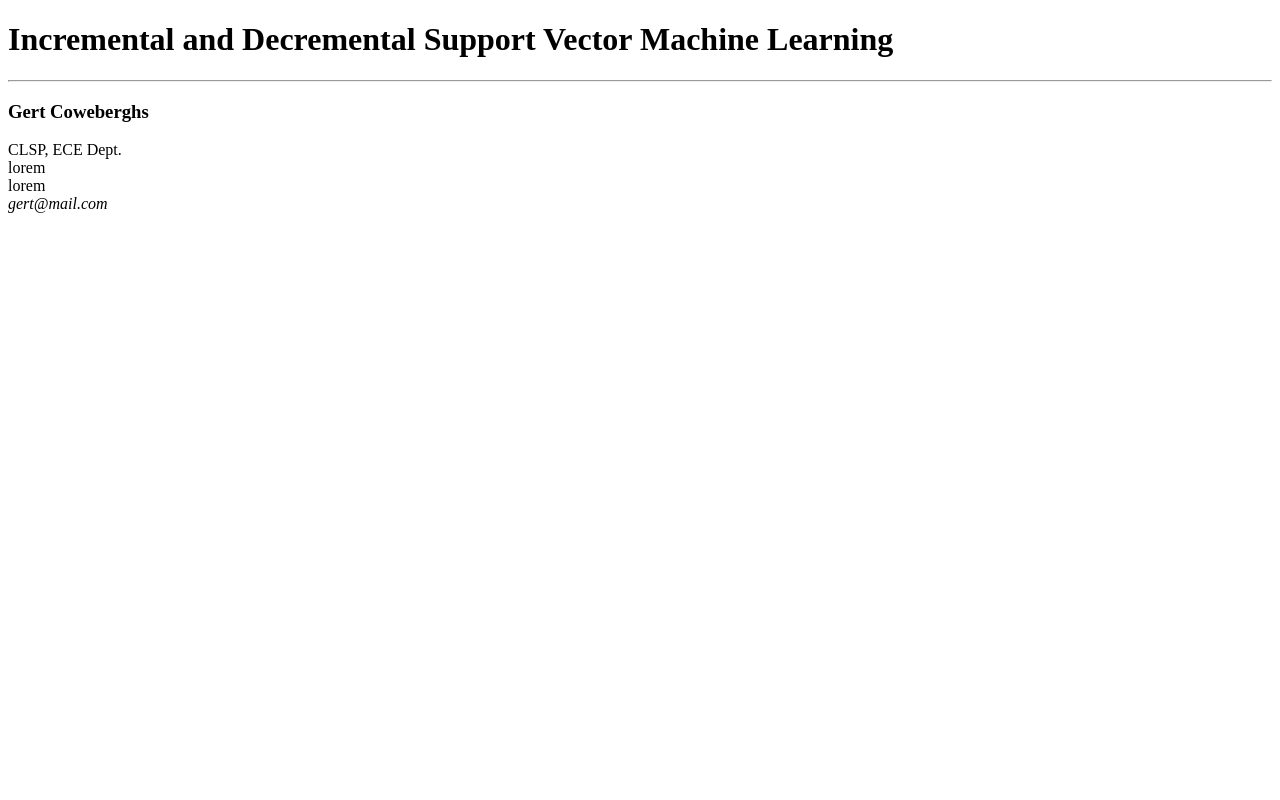
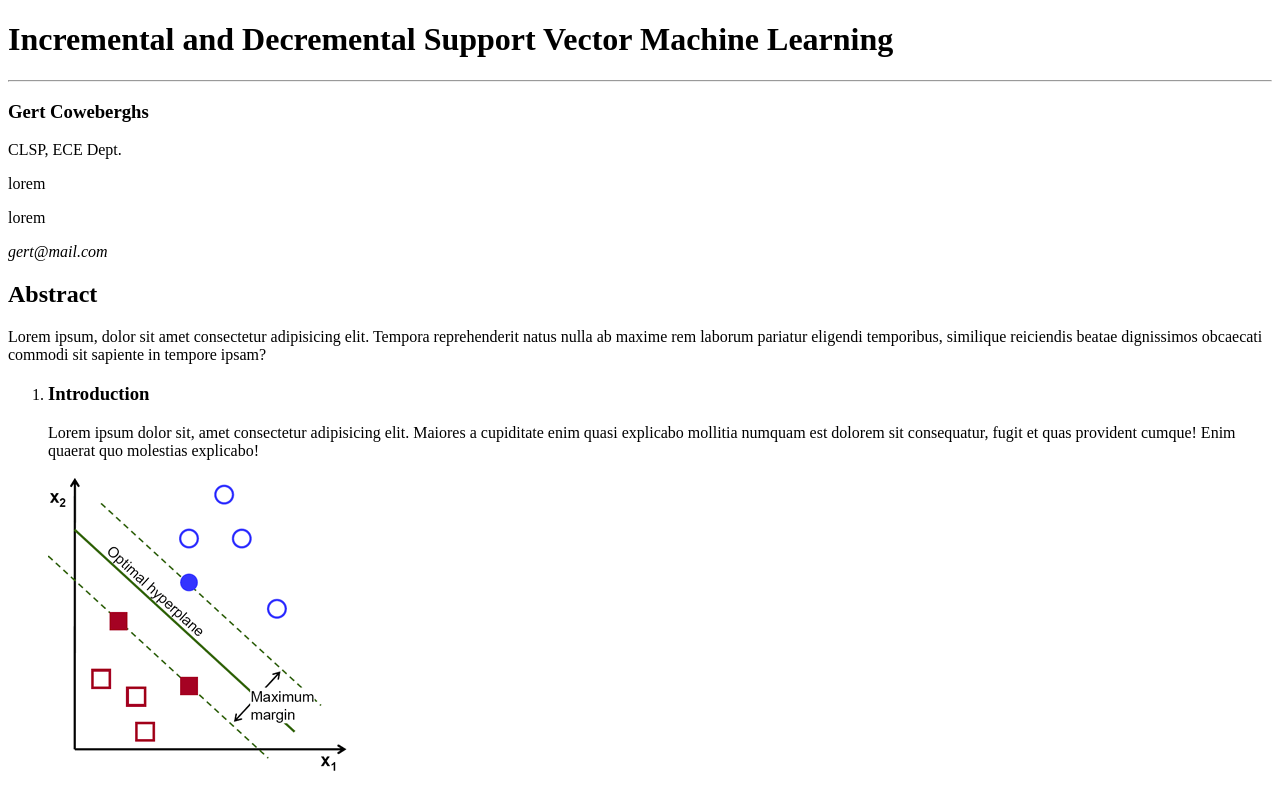
Before and after one commit to AlexViti/paper-scientifico, a plain HTML site: page index.html in a window 1280 px wide. Drawn offline with Linux system fonts and the light colour scheme.

Commit message:
add main

```diff
--- a/index.html
+++ b/index.html
@@ -12,19 +12,28 @@
         <h1>Incremental and Decremental Support Vector Machine Learning</h1>
         <hr>
         <h3>Gert Coweberghs</h3>
-        <div>CLSP, ECE Dept.</div>
-        <div>lorem</div>
-        <div>lorem</div>
-        <div><em>gert@mail.com</em></div>
+        <p>CLSP, ECE Dept.</p>
+        <p>lorem</p>
+        <p>lorem</p>
+        <p><em>gert@mail.com</em></p>
     </header>
     <!-- Header -->
 
     <!-- main -->
     <main>
+        <h2>Abstract</h2>
+        <p>Lorem ipsum, dolor sit amet consectetur adipisicing elit. Tempora reprehenderit natus nulla ab maxime rem laborum pariatur eligendi temporibus, similique reiciendis beatae dignissimos obcaecati commodi sit sapiente in tempore ipsam?</p>
 
+        <ol>
+            <li>
+                <h3>Introduction</h3>
+                <p>Lorem ipsum dolor sit, amet consectetur adipisicing elit. Maiores a cupiditate enim quasi explicabo mollitia numquam est dolorem sit consequatur, fugit et quas provident cumque! Enim quaerat quo molestias explicabo!</p>
+                <img src="img/optimal-hyperplane.png" alt="Graphic">
+            </li>
+        </ol>
     </main>
 
-    <!-- footer  -->
+    <!-- footer con link -->
     <footer>
 
     </footer>
```
Also changed, not shown: img/optimal-hyperplane.png (added).
